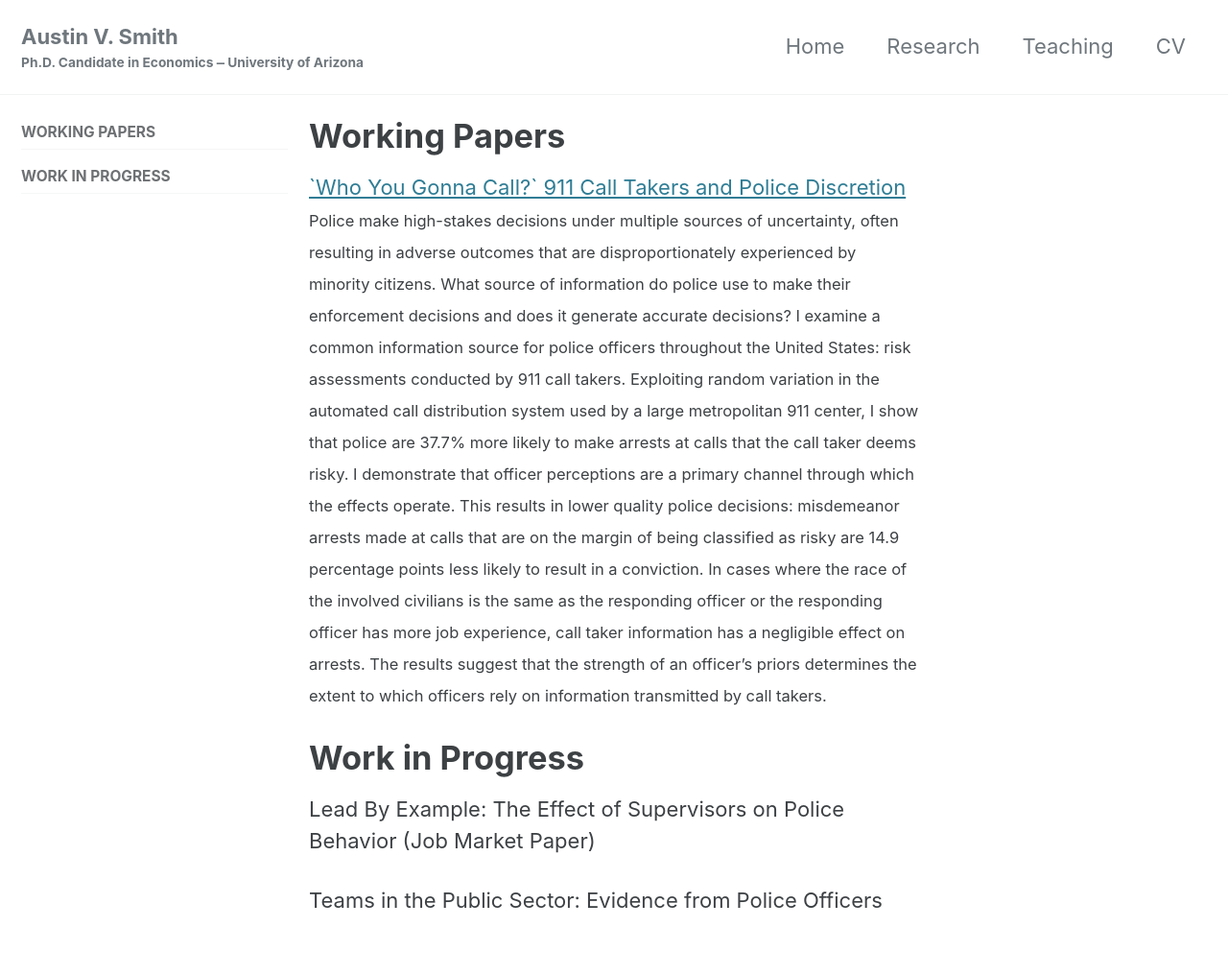
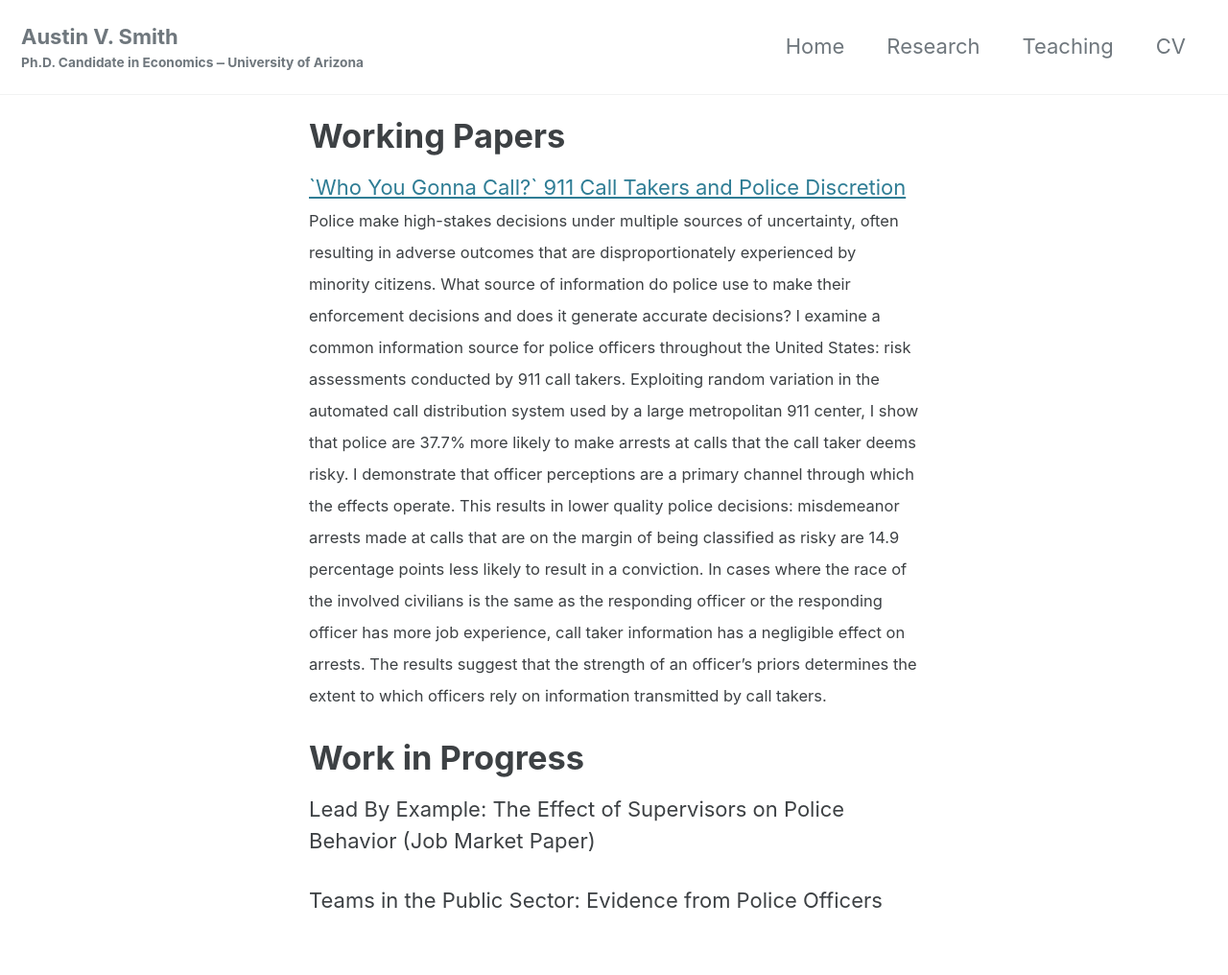
Before and after one commit to austin-v-smith-econ/austin-v-smith-econ.github.io, a Jekyll site: the page built from _research/research.md, in a window 1280 px wide. Shown: the whole page at 96% size. Built offline with Jekyll 4.4.1, drawn with Linux system fonts in a browser that asks for light colours; cached includes are drawn as plain includes.

Commit message:
Update research sidebar
navigation.yml

```diff
--- a/_data/navigation.yml
+++ b/_data/navigation.yml
@@ -8,9 +8,3 @@ main:
     url: /teaching/
   - title: "CV"
     url: /cv/
-
-research:
-  - title: "Working Papers"
-    url: /working-papers
-  - title: "Work in Progress"
-    url: /work-in-progress
```
